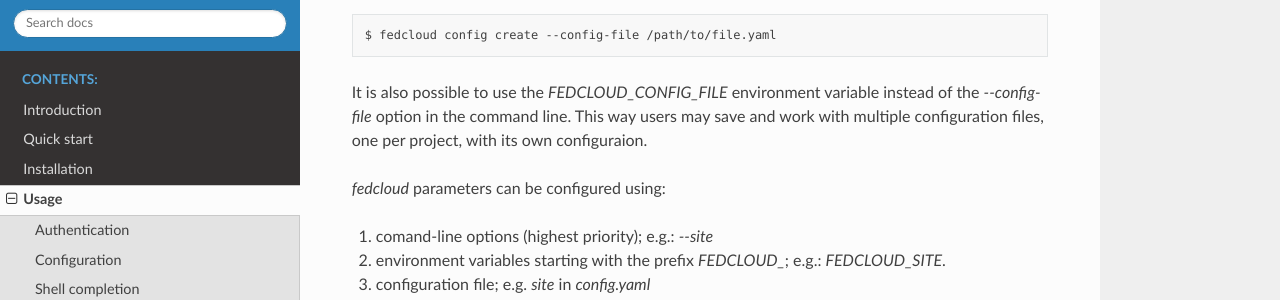
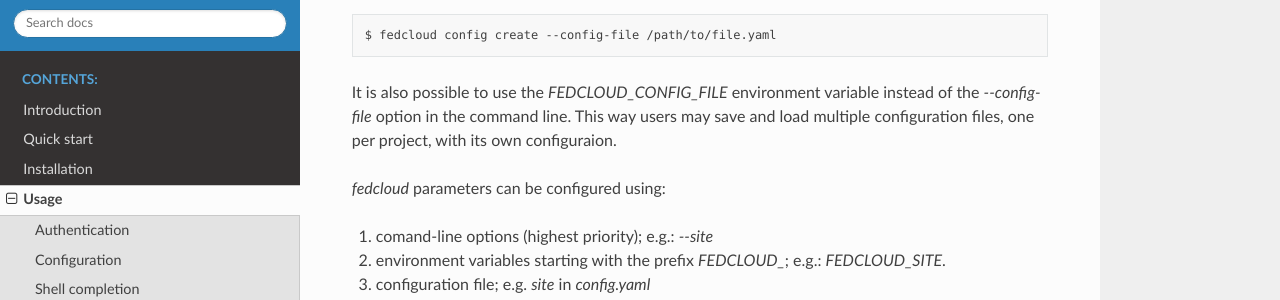
Before and after one commit to tdviet/fedcloudclient, a Sphinx documentation site: the page built from docs/usage.rst, in a window 1280 px wide and 900 px high, scrolled down 1888 px. Shown: the part 151-451 px from the top of the window. Built offline with Sphinx 7.4.7 and the Read the Docs theme 2.0.0, drawn with Linux system fonts in a browser that asks for light colours.

Commit message:
better phrasing

```diff
--- a/docs/usage.rst
+++ b/docs/usage.rst
@@ -112,8 +112,8 @@ but this can be changed:
     $ fedcloud config create --config-file /path/to/file.yaml
 
 It is also possible to use the *FEDCLOUD_CONFIG_FILE* environment variable instead
-of the *--config-file* option in the command line. This way users may save and work
-with multiple configuration files, one per project, with its own configuraion.
+of the *--config-file* option in the command line. This way users may save and load
+multiple configuration files, one per project, with its own configuraion.
 
 *fedcloud* parameters can be configured using:
 
```
